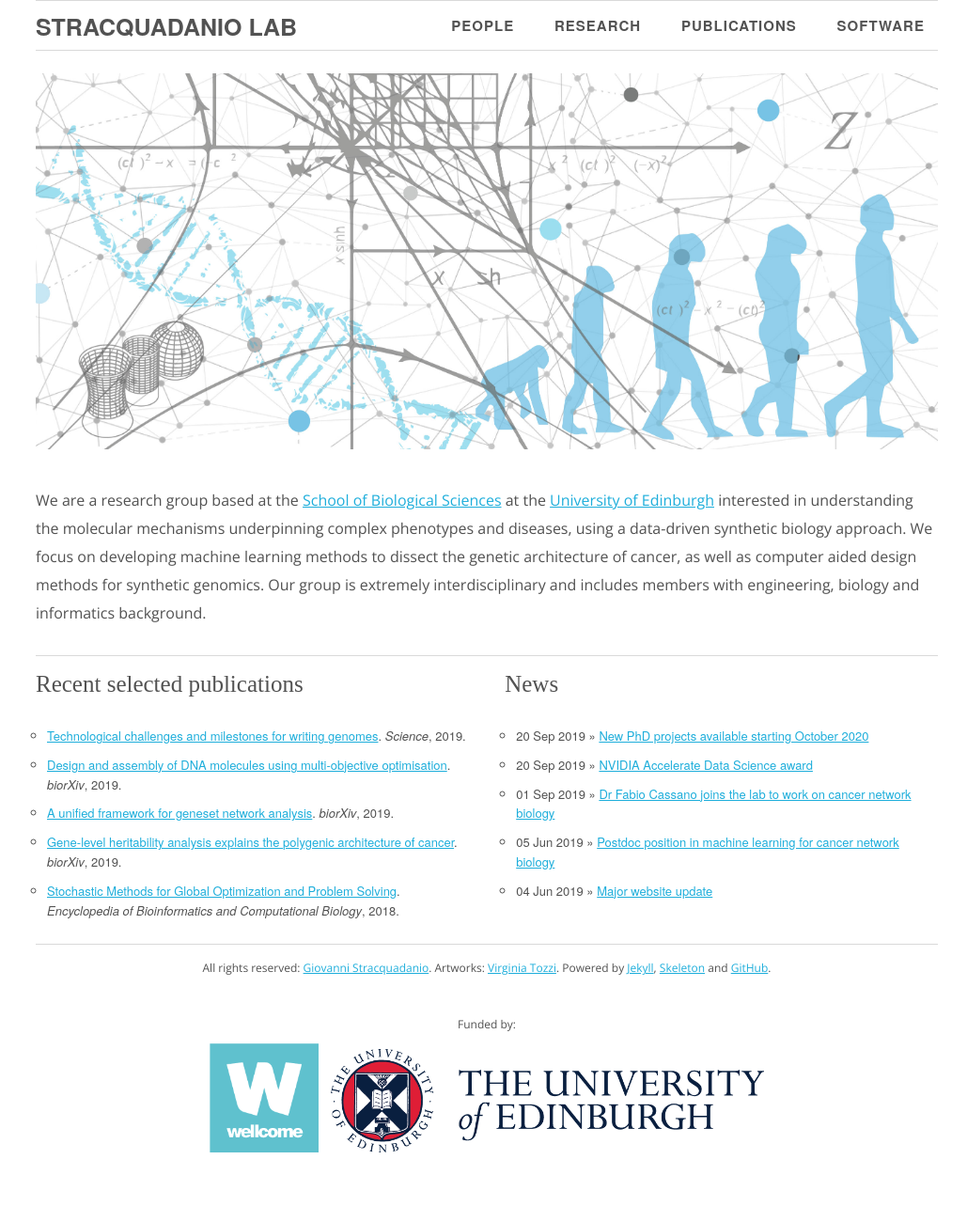
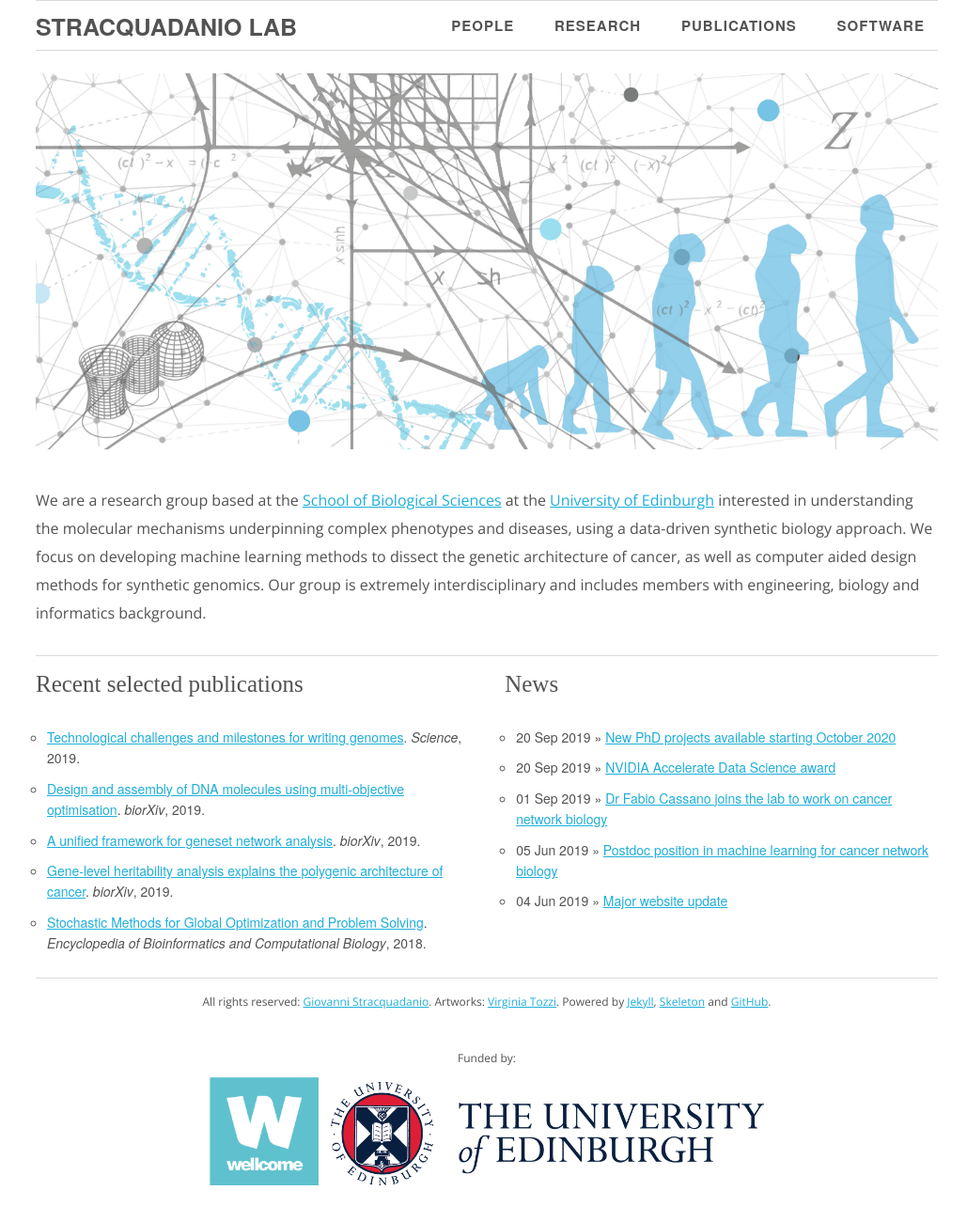
Before and after one commit to stracquadaniolab/stracquadaniolab.github.io, a Jekyll site: the page built from index.md, in a window 1280 px wide and 1315 px high. Shown: the top 1300 px of the window at 94% size, without its empty margins (122-1151 px from the left). Built offline with Jekyll 4.4.1, drawn with Linux system fonts in a browser that asks for light colours; some web fonts are replaced.

```diff
--- a/_sass/_typography.sass
+++ b/_sass/_typography.sass
@@ -67,4 +67,4 @@
     letter-spacing: 0em
 
 li
-    font-size: 1.3rem
+    font-size: 1.4rem
```
